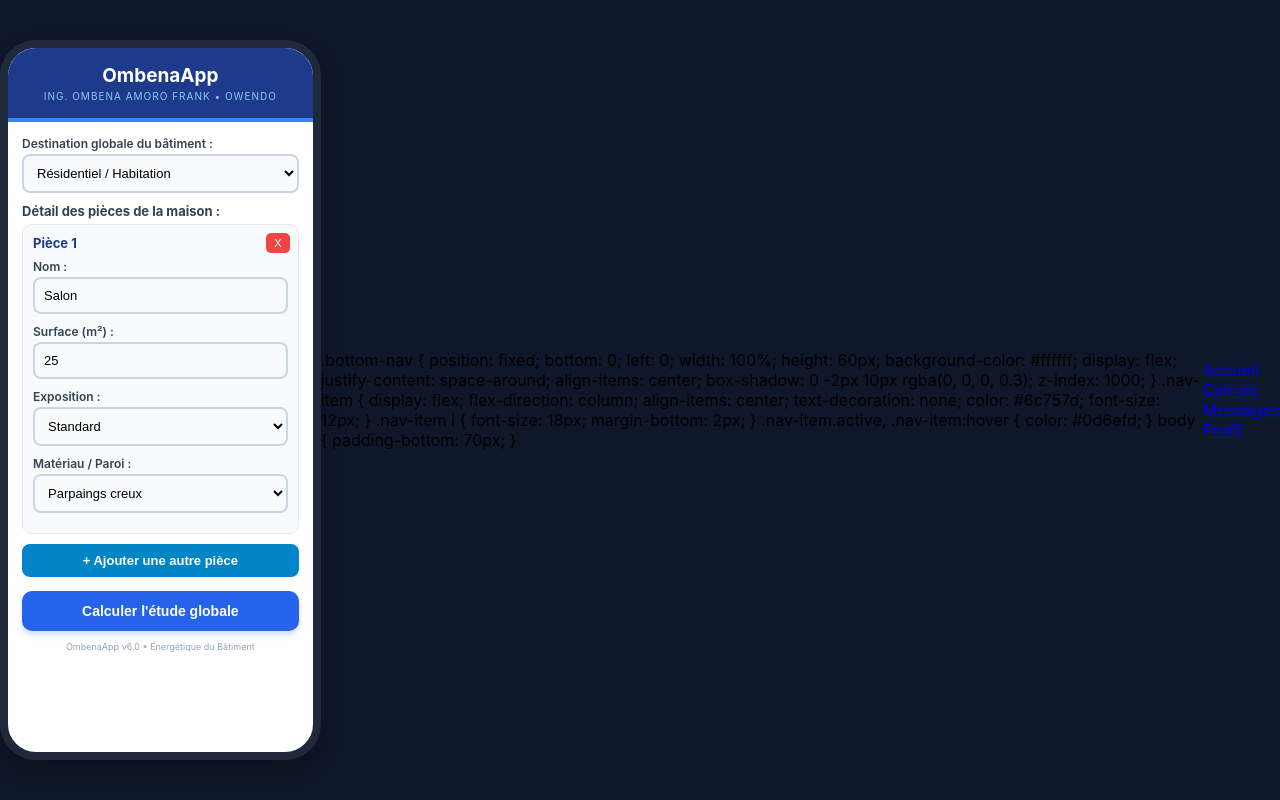
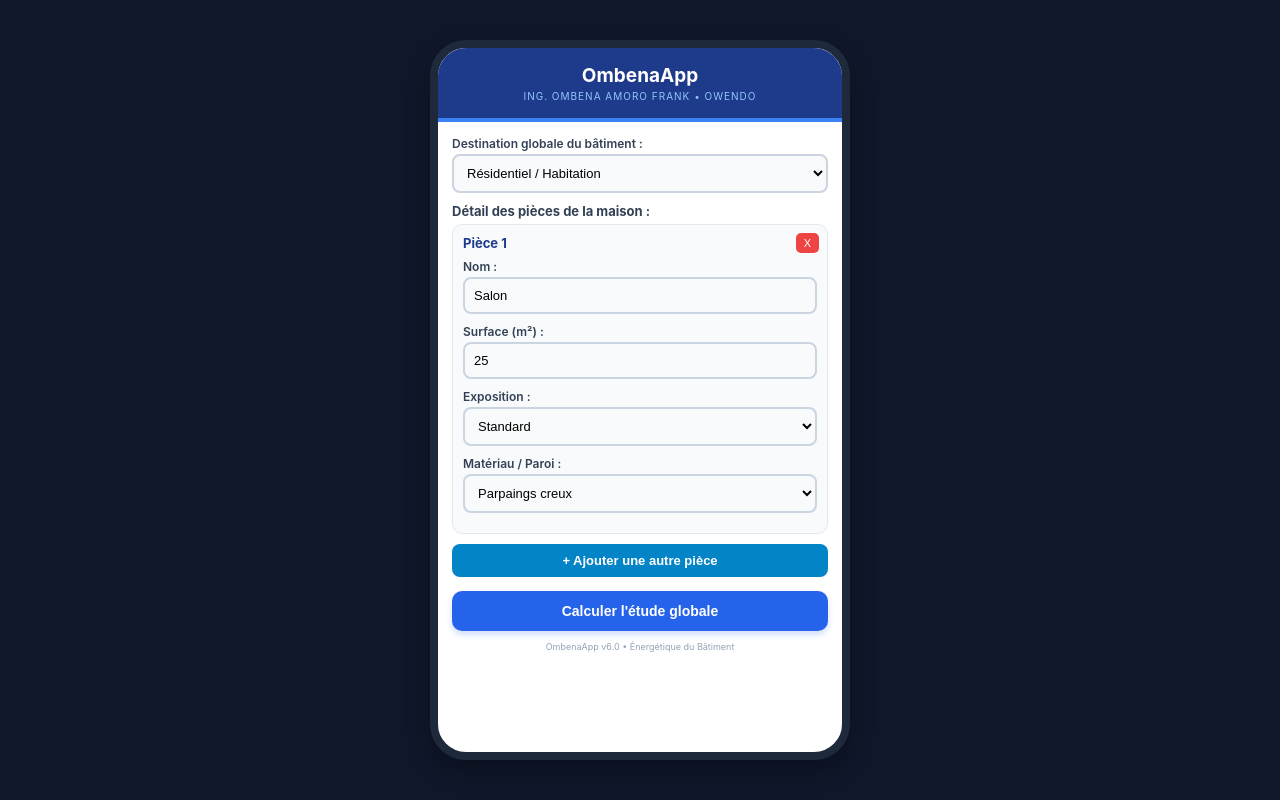
Before and after one commit to franknosterss-gif/ombenaapp, a Flask app: page / in a window 1280 px wide. Run offline with Flask 3, Linux system fonts and the light colour scheme.

Commit message:
Annulation du bug d'affichage

```diff
--- a/templates/index.html
+++ b/templates/index.html
@@ -366,53 +366,3 @@ function supprimerPiece(btn) {
 
 </body>
 </html>
-  .bottom-nav {
-    position: fixed;
-    bottom: 0;
-    left: 0;
-    width: 100%;
-    height: 60px;
-    background-color: #ffffff;
-    display: flex;
-    justify-content: space-around;
-    align-items: center;
-    box-shadow: 0 -2px 10px rgba(0, 0, 0, 0.3);
-    z-index: 1000;
-  }
-  .nav-item {
-    display: flex;
-    flex-direction: column;
-    align-items: center;
-    text-decoration: none;
-    color: #6c757d;
-    font-size: 12px;
-  }
-  .nav-item i {
-    font-size: 18px;
-    margin-bottom: 2px;
-  }
-  .nav-item.active, .nav-item:hover {
-    color: #0d6efd;
-  }
-  body {
-    padding-bottom: 70px;
-  }
-    <!-- Barre de navigation mobile en bas -->
-    <nav class="bottom-nav">
-      <a href="/" class="nav-item active">
-        <i class="fas fa-home"></i>
-        <span>Accueil</span>
-      </a>
-      <a href="/calculs" class="nav-item">
-        <i class="fas fa-chart-bar"></i>
-        <span>Calculs</span>
-      </a>
-      <a href="/messages" class="nav-item">
-        <i class="fas fa-envelope"></i>
-        <span>Messages</span>
-      </a>
-      <a href="/profil" class="nav-item">
-        <i class="fas fa-user"></i>
-        <span>Profil</span>
-      </a>
-    </nav>
```
